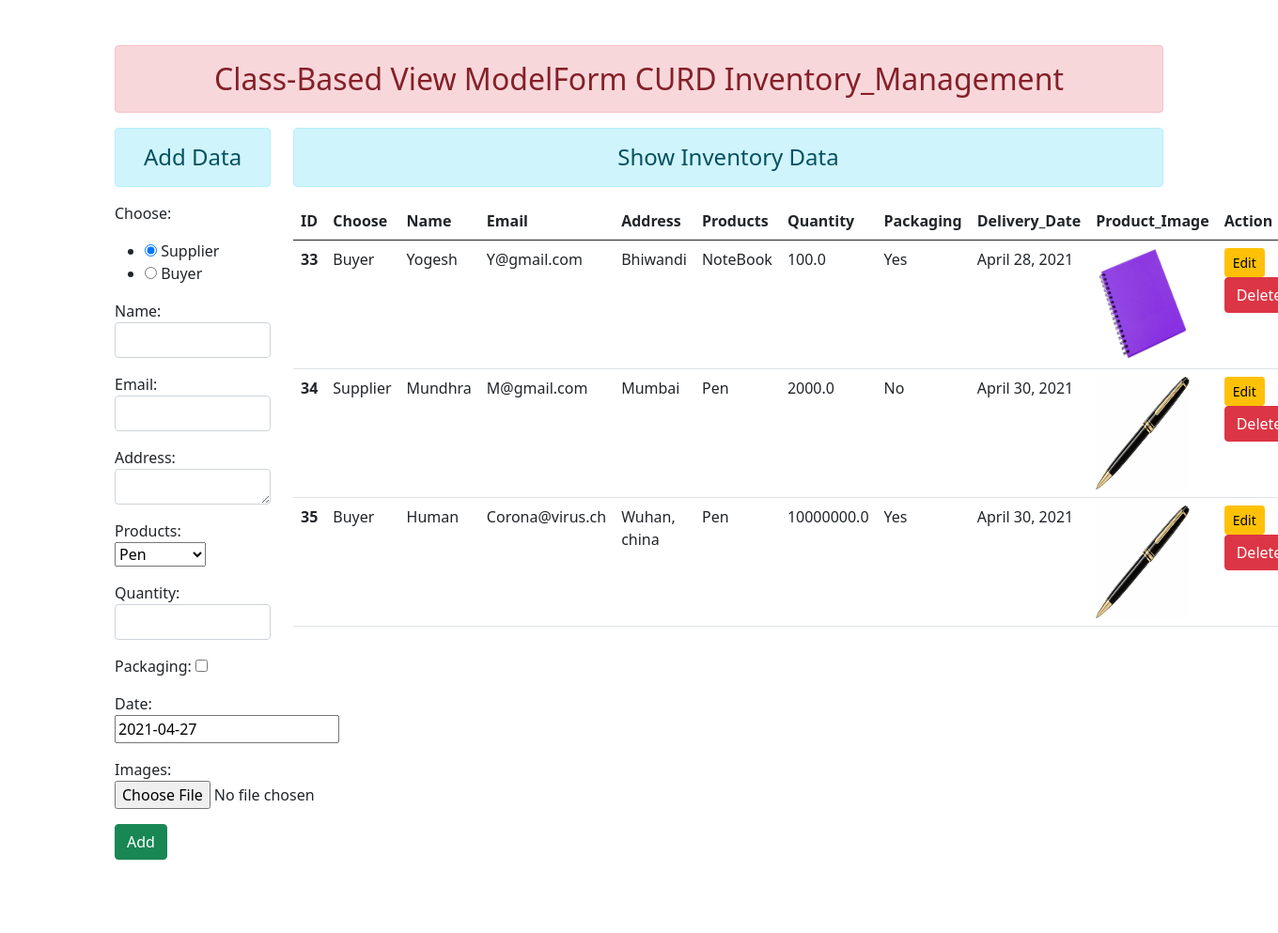
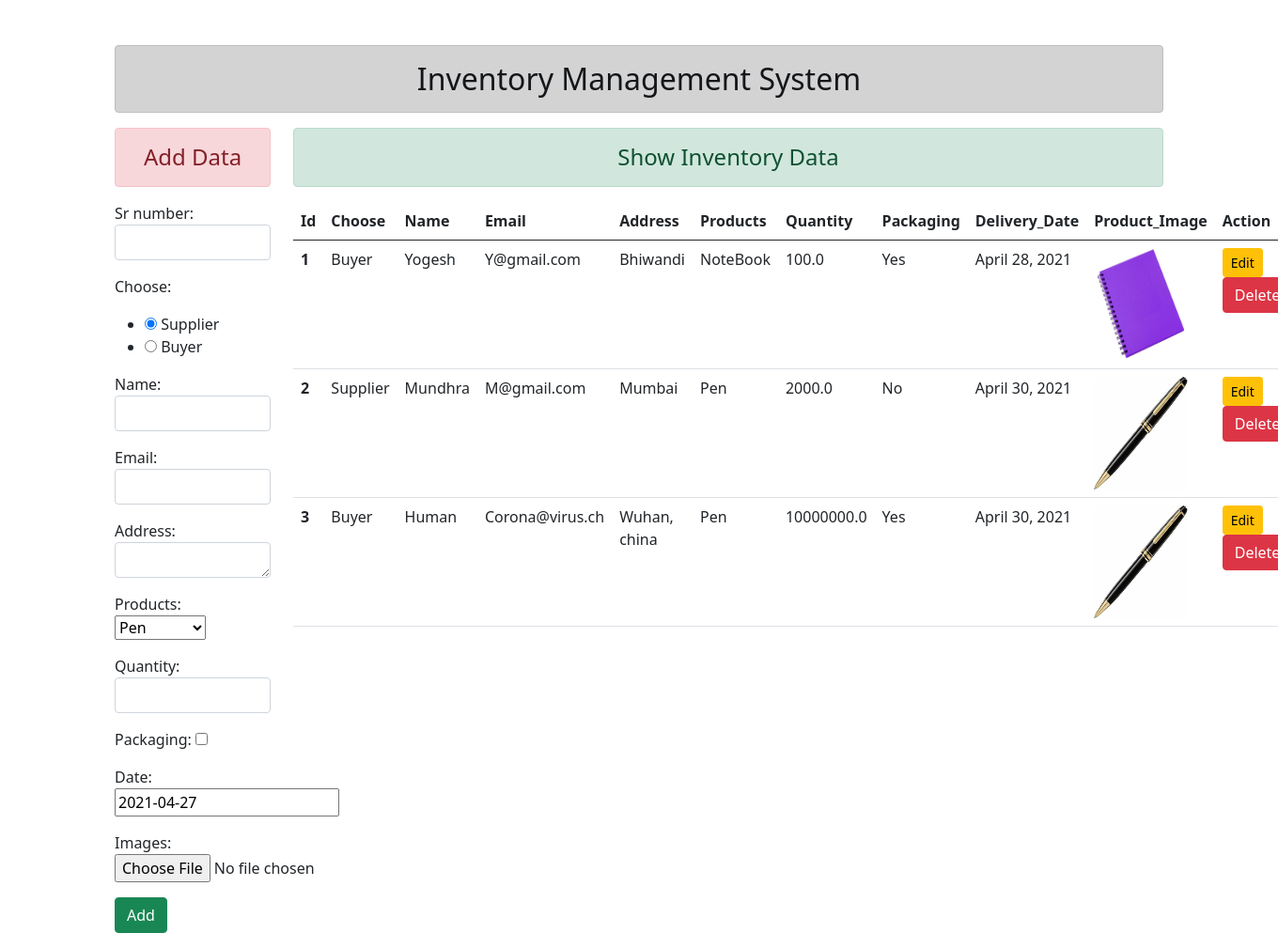
Before and after one commit to Yogi999-creator/Capstone-Inventory_Management, a Django app: page / in a window 1360 px wide; the page is wider, and only the part inside the window is pictured. Shown: that part at 94% size. Before the commit the page ends 915 px from the top of that part, so only its background shows below. Run offline with Django 3.2, Linux system fonts and the light colour scheme; data comes from the database, SQL or seed files in the repository; both versions use the stored data as it was after the commit; some libraries are stand-ins or nearby versions.

Commit message:
Added Float and FloatField.

```diff
--- a/Store/admin.py
+++ b/Store/admin.py
@@ -3,4 +3,4 @@ from .models import User
 # Register your models here.
 @admin.register(User)
 class UserAdmin(admin.ModelAdmin):
-    list_display = ('id','choose','name', 'email', 'address','products', 'quantity', 'packaging', 'date', 'images')
+    list_display = ('sr_number','choose','name', 'email', 'address','products', 'quantity', 'packaging', 'date', 'images')
--- a/Store/forms.py
+++ b/Store/forms.py
@@ -5,8 +5,9 @@ from .models import User
 class ItemsRegistration(forms.ModelForm):
     class Meta:
         model = User
-        fields = ['choose','name', 'email', 'address', 'products', 'quantity', 'packaging', 'date', 'images' ]
+        fields = ['sr_number','choose','name', 'email', 'address', 'products', 'quantity', 'packaging', 'date', 'images' ]
         widgets = {
+            'sr_number':forms.TextInput(attrs={'class':'form-control'}),
             'choose':forms.RadioSelect(),
             'name':forms.TextInput(attrs={'class':'form-control'}),
             'email':forms.EmailInput(attrs={'class':'form-control'}),
--- a/Store/models.py
+++ b/Store/models.py
@@ -11,13 +11,13 @@ class User(models.Model):
     ('Pen', 'Pen'),
     ('NoteBook', 'NoteBook'),
     ]
-
+    sr_number = models.IntegerField()
     choose = models.CharField(max_length=15, choices=choose, null=True, default='Supplier')
     name = models.CharField(max_length=70)
     email = models.EmailField(max_length=100)
     address = models.CharField(max_length=1000)
     products = models.CharField(max_length=15, choices=products, null=True, default="Pen")
-    quantity = models.IntegerField()
+    quantity = models.FloatField()
     packaging = models.BooleanField()
     date = models.DateField(default="2021-04-27")
     images = models.ImageField(upload_to='images/',default="")
--- a/Store/templates/Store/addandshow.html
+++ b/Store/templates/Store/addandshow.html
@@ -3,7 +3,7 @@
 {% block content %}
 <div class="row">
     <div class="col-sm-2">
-        <h4 class="text-center alert alert-info">Add Data</h4>
+        <h4 class="text-center alert alert-danger">Add Data</h4>
         <form action="" method="POST" enctype="multipart/form-data">
             {% csrf_token %} {{form.as_p}}
             <input type="submit" class="btn btn-success" value="Add">
@@ -11,13 +11,13 @@
     </div>
 
     <div class="col-sm-10">
-        <h4 class="text-center alert alert-info">Show Inventory Data</h4>
+        <h4 class="text-center alert alert-success">Show Inventory Data</h4>
         {% if ite %}
 
         <table class="table table-hover">
             <thead>
                 <tr>
-                    <th scope="col">ID</th>
+                    <th scope="col">Id</th>
                     <th scope="col">Choose</th>
                     <th scope="col">Name</th>
                     <th scope="col">Email</th>
@@ -33,7 +33,7 @@
             <tbody>
                 {% for it in ite %}
                 <tr>
-                    <th scope="row">{{it.id}}</th>
+                    <th scope="row">{{it.sr_number}}</th>
                     <td>{{it.choose}}</td>
                     <td>{{it.name}}</td>
                     <td>{{it.email}}</td>
--- a/Store/templates/Store/base.html
+++ b/Store/templates/Store/base.html
@@ -11,7 +11,7 @@
 
 <body>
     <div class="container mt-5">
-        <h2 class="text-center alert alert-danger">Class-Based View ModelForm CURD Inventory_Management</h2>
+        <h2 class="text-center alert alert-dark">Inventory Management System</h2>
         {% block content %} {% endblock content %}
 
     </div>
--- a/Store/templates/Store/update.html
+++ b/Store/templates/Store/update.html
@@ -2,7 +2,7 @@
 <!-- -->
 {% block content %}
 <div class="row">
-    <div class="clo-sm-8 offset-2">
+    <div class="clo-sm-4">
         <h4 class="alert alert-info">Update Inventory Items</h4>
         <form action="" method="POST" enctype="multipart/form-data">
             {% csrf_token %} {{form.as_p}}
--- a/Store/views.py
+++ b/Store/views.py
@@ -17,6 +17,7 @@ class UserAddShowView(TemplateView):
     def post(self, request):
          fm = ItemsRegistration(request.POST, request.FILES)
          if fm.is_valid():
+            sn = fm.cleaned_data['sr_number']
             ch = fm.cleaned_data['choose']
             nm = fm.cleaned_data['name']
             em = fm.cleaned_data['email']
@@ -27,7 +28,7 @@ class UserAddShowView(TemplateView):
             dt = fm.cleaned_data['date']
             im = fm.cleaned_data['images']
 
-            reg = User(choose=ch, name=nm, email=em, address=ad , products=pr, quantity=qq, packaging=pk, date=dt, images=im)
+            reg = User(sr_number=sn ,choose=ch, name=nm, email=em, address=ad , products=pr, quantity=qq, packaging=pk, date=dt, images=im)
             reg.save()
          return HttpResponseRedirect('/')
 
```
Also changed, not shown: Store/migrations/0009_user_sr_number.py (added), Store/migrations/0010_auto_20210428_2236.py (added), db.sqlite3, media/images/NoteBook_ex7Bwsx.jfif (added), media/images/Pen_7UV7QYa.jfif (added), media/images/Pen_AQEJ5fT.jfif (added), media/images/Pen_gGO8PkM.jfif (added), media/images/Pen_jMkCWor.jfif (added).
